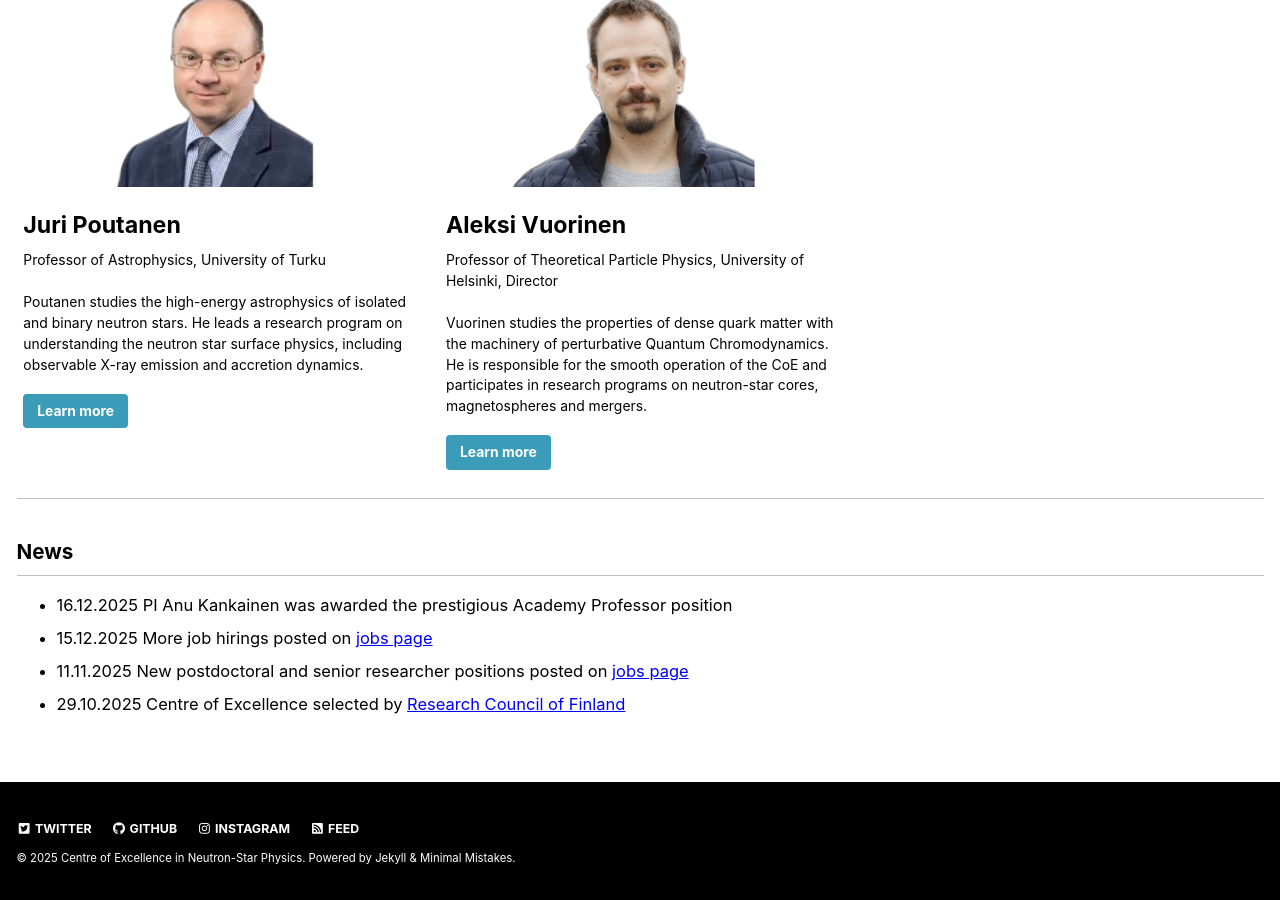
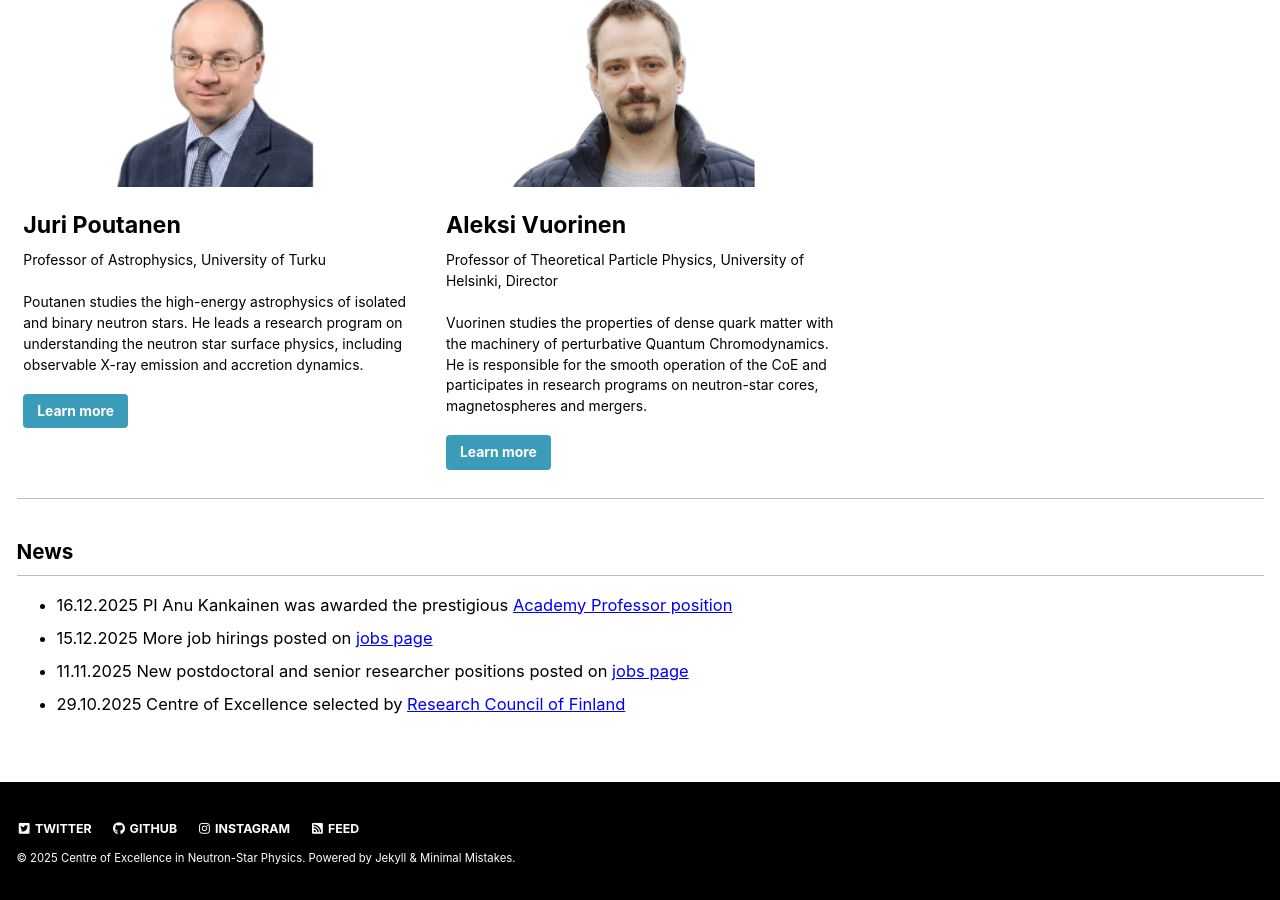
Before and after one commit to MiroPalmu/coe-website, a Jekyll site: the page built from index.md, in a window 1280 px wide and 900 px high, scrolled down 1512 px. Built offline with Jekyll 4.4.1, drawn with Linux system fonts in a browser that asks for light colours; cached includes are drawn as plain includes; comment, search, counter and statistics services are not loaded; part of the change alters nothing that is shown.

```diff
--- a/index.md
+++ b/index.md
@@ -71,7 +71,7 @@ The units granted Centre of Excellence status by the Research Council of Finland
 
 ## News
 
-- 16.12.2025 PI Anu Kankainen was awarded the prestigious Academy Professor position
+- 16.12.2025 PI Anu Kankainen was awarded the prestigious [Academy Professor position](https://www.jyu.fi/en/news/anu-kankainen-appointed-as-academy-professor)
 - 15.12.2025 More job hirings posted on [jobs page](/jobs)
 - 11.11.2025 New postdoctoral and senior researcher positions posted on [jobs page](/jobs)
 - 29.10.2025 Centre of Excellence selected by [Research Council of Finland](https://www.aka.fi/en/about-the-rcf/whats-new/press-releases/2025/research-council-of-finland-selects-11-new-centres-of-excellence-in-research/)
```
